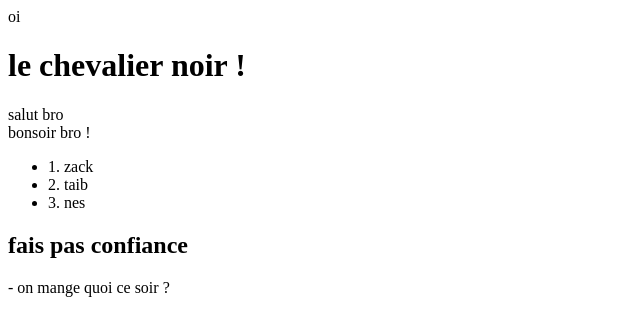
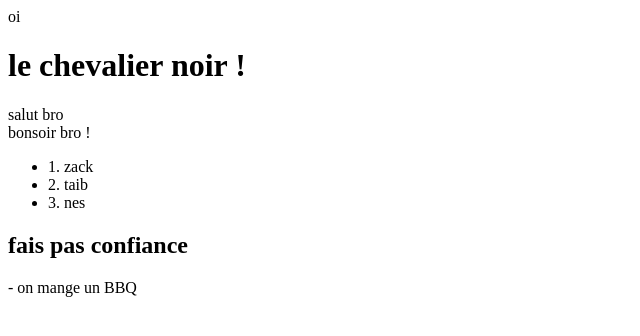
Before and after one commit to zakariadev2/formationgitOps, a plain HTML site: page index.html in a window 1280 px wide. Shown: the full height of the page, 0-640 px from the left. Drawn offline with Linux system fonts and the light colour scheme.

Commit message:
restau choix

```diff
--- a/index.html
+++ b/index.html
@@ -17,6 +17,6 @@ oi<!DOCTYPE html>
 <div>
     <h2> fais pas confiance</h2>
 </div>
-    <div> - on mange quoi ce soir ? </div>
+    <div> - on mange un BBQ </div>
 </body>
 </html>
```
